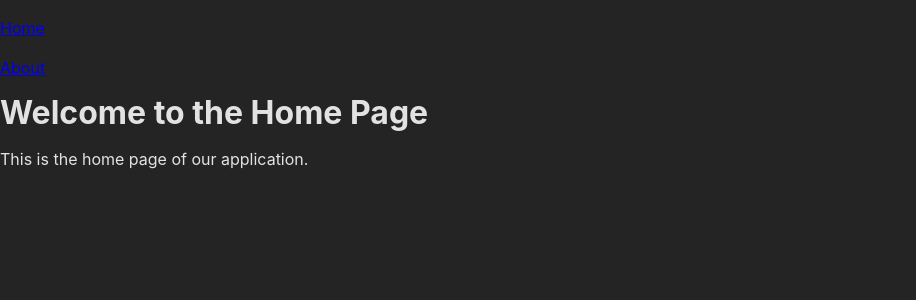
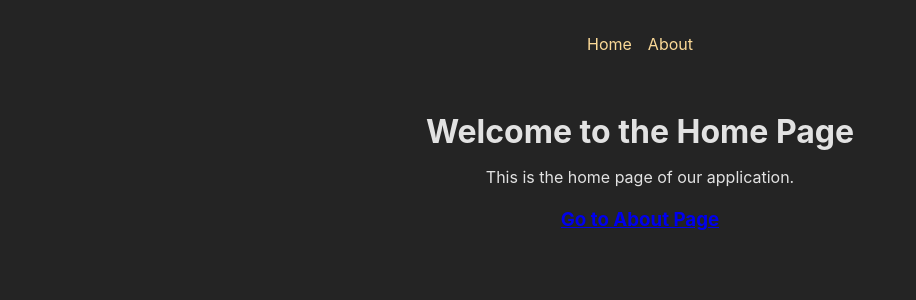
Before and after one commit to Mo3wadIbrahim/react-router-app, a React (Vite) app: page / in a window 1280 px wide. Shown: the top 300 px of the page, without its empty margins (0-916 px from the left). Built offline with nearby package versions, Linux system fonts and the light colour scheme.

Commit message:
App Update

```diff
--- a/src/App.jsx
+++ b/src/App.jsx
@@ -1,25 +1,28 @@
 import { createBrowserRouter, RouterProvider } from "react-router-dom";
 import Home from "./components/Home.jsx";
 import About from "./components/About.jsx";
+import RootLayout from "./ui/RootLayout.jsx";
 const router = createBrowserRouter([
   {
     path: "/",
-    element: <Home />,
-  },
-  {
-    path: "/about",
-    element: <About />,
+    element: <RootLayout />,
+    children: [
+      {
+        path: "/",
+        element: <Home />,
+      },
+      {
+        path: "/about",
+        element: <About />,
+      },
+    ],
   },
 ]);
 function App() {
   return (
-    <div>
-      <p>
-        <a href="http://localhost:5173/">Home</a>
-      </p>
-      <a href="http://localhost:5173/about">About</a>
+    <>
       <RouterProvider router={router} />
-    </div>
+    </>
   );
 }
 
--- a/src/components/About.jsx
+++ b/src/components/About.jsx
@@ -1,8 +1,12 @@
+import { Link } from "react-router-dom";
 export default function About() {
   return (
     <div>
       <h1>Welcome to the About Page</h1>
       <p>This is the about page of our application.</p>
+      <h3>
+        <Link to="/">Go to Home Page</Link>
+      </h3>
     </div>
   );
 }
--- a/src/components/Home.jsx
+++ b/src/components/Home.jsx
@@ -1,8 +1,14 @@
+import { Link } from "react-router-dom";
+
 export default function Home() {
   return (
     <div>
       <h1>Welcome to the Home Page</h1>
       <p>This is the home page of our application.</p>
+
+      <h3>
+        <Link to="/about">Go to About Page</Link>
+      </h3>
     </div>
   );
 }
--- /dev/null
+++ b/src/components/MainNavigarion.jsx
@@ -0,0 +1,18 @@
+import { Link } from "react-router-dom";
+import classes from "./MainNavigation.module.css";
+export default function MainNavigation() {
+  return (
+    <header className={classes.header}>
+      <nav>
+        <ul className={classes.list}>
+          <li>
+            <Link to="/">Home</Link>
+          </li>
+          <li>
+            <Link to="/about">About</Link>
+          </li>
+        </ul>
+      </nav>
+    </header>
+  );
+}
--- /dev/null
+++ b/src/components/MainNavigation.module.css
@@ -0,0 +1,23 @@
+.header {
+  max-width: 60rem;
+  margin: auto;
+  padding: 2rem;
+  display: flex;
+  justify-content: center;
+}
+
+.list {
+  display: flex;
+  gap: 1rem;
+}
+
+.list a {
+  text-decoration: none;
+  color: var(--color-primary-400);
+}
+
+.list a:hover,
+.list a.active {
+  color: var(--color-primary-800);
+  text-decoration: underline;
+}
--- /dev/null
+++ b/src/ui/RootLayout.jsx
@@ -0,0 +1,13 @@
+import { Outlet } from "react-router-dom";
+import MainNavigation from "../components/MainNavigarion";
+import classes from "./RootLayout.module.css";
+export default function RootLayout() {
+  return (
+    <>
+      <MainNavigation />
+      <main className={classes.content}>
+        <Outlet />
+      </main>
+    </>
+  );
+}
--- /dev/null
+++ b/src/ui/RootLayout.module.css
@@ -0,0 +1,4 @@
+.content {
+  margin: 2rem auto;
+  text-align: center;
+}
```
